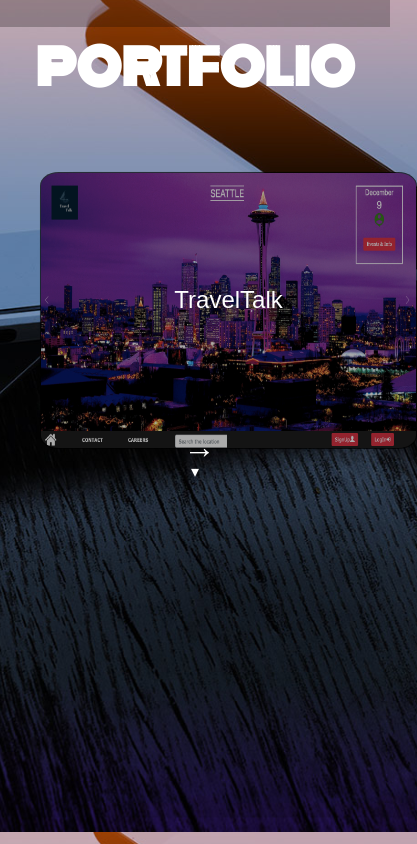
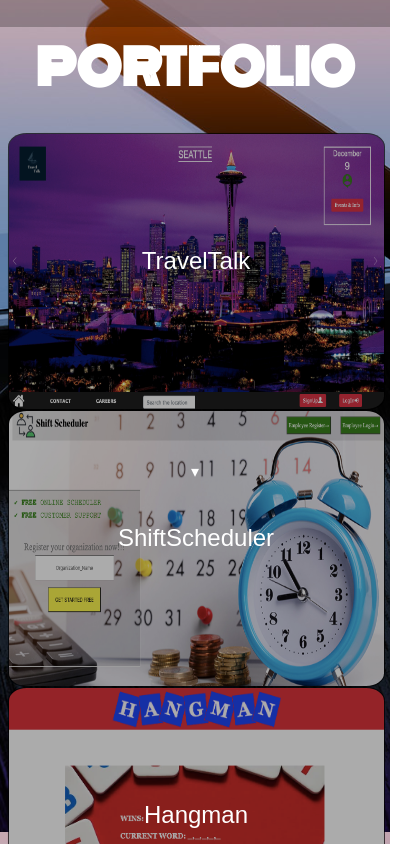
Before and after one commit to Aakratigoel/Portfolio, a React (Create React App) app: page / in a window 390 px wide. Shown: the part 1700-2544 px from the top of the page, 417 px wide, since content can reach past the window. Built offline with nearby package versions, Linux system fonts and the light colour scheme; a web font is replaced by a local one.

Commit message:
set grid-template-column: auto to make all the projects align below each other

```diff
--- a/src/index.css
+++ b/src/index.css
@@ -411,10 +411,10 @@ font-family: Trebuchet MS;
   column-gap: 5em;
   height:270px ;
 }
-#col_row1{
+/* #col_row1{
   display: grid;
   grid-template-columns: 33.25% 33.25% 33.25%;
-}
+} */
 .projectimagecontainer{
   width:375px;
   height:275px;
@@ -568,10 +568,6 @@ font-family:'Monoton', cursive;
       margin:0;
       background-size: cover;
     }
-.projectimagecontainer{
-
-
-}
    #secondDiv{
      height:100vh;
    }
@@ -615,12 +611,7 @@ color:white;
    #portfolioheading{
      padding-top:1%;
    }
-   #shiftscheduler{
-     display: none;
-   }
-   #hangman{
-     display: none;
-   }
+
 
    #projectarrowdiv{
      display: block;
@@ -646,17 +637,25 @@ color:white;
   }
   #col_row{
     display: grid;
+    grid-template-columns: auto;
+    height:270px ;
+    margin-left:auto;
+    margin-right:auto;
+
+  }
+  /* #col_row{
+    display: grid;
     /* grid-template-rows: 270px 270px 270px;
-    grid-template-columns: 270px; */
+    grid-template-columns: 270px;
     height:900px ;
     padding:10%;
     grid-row-gap:7%;
     text-align: center;
   }
 
-  #secondrowofproject{
+  /* #secondrowofproject{
     display: none;;
-  }
+  } */
    #contactPage{
      display: block;
    }
--- a/src/index.js
+++ b/src/index.js
@@ -121,7 +121,6 @@ class Portfolio extends React.Component {
               </div>
 
             </div>
-
             <div className="projectimagecontainer" id="hangman">
               <img className="projectimage" src={project3} />
               <div className="projectimagediv">
@@ -138,9 +137,6 @@ class Portfolio extends React.Component {
 
           </div>
 
-        </div>
-        <div id="projectarrowdiv">
-        <a id="projectarrow" href="#portfoliodiv"><span>&#x2192;</span></a>
         </div>
         <footer id="footer3">
           <div id="arrowdiv1"><a id="arrowlink" href="#contactPage"><span>&#x25BE;</span></a></div>
```
Also changed, not shown: 1 other file (tests, documents, lock files or other folders).
